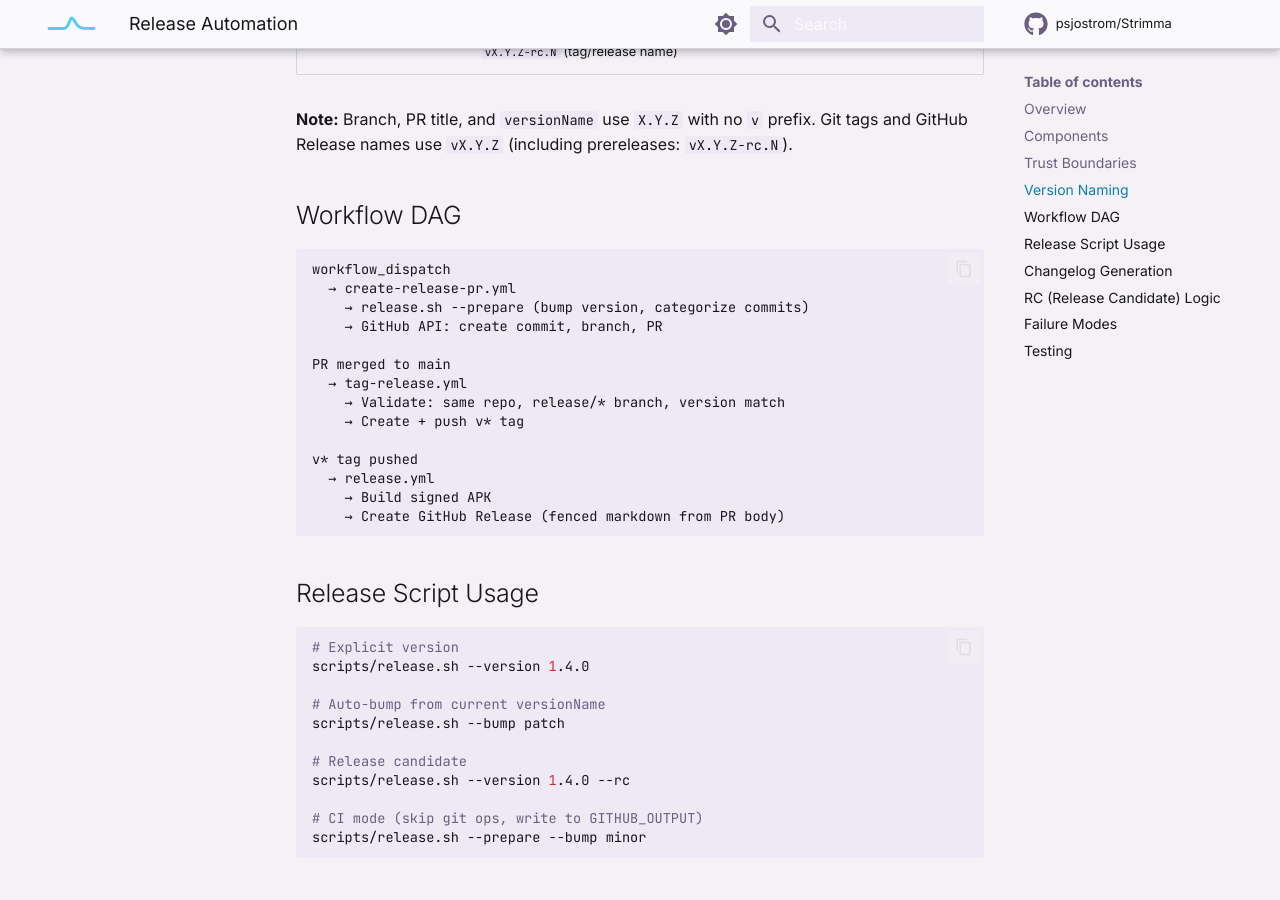
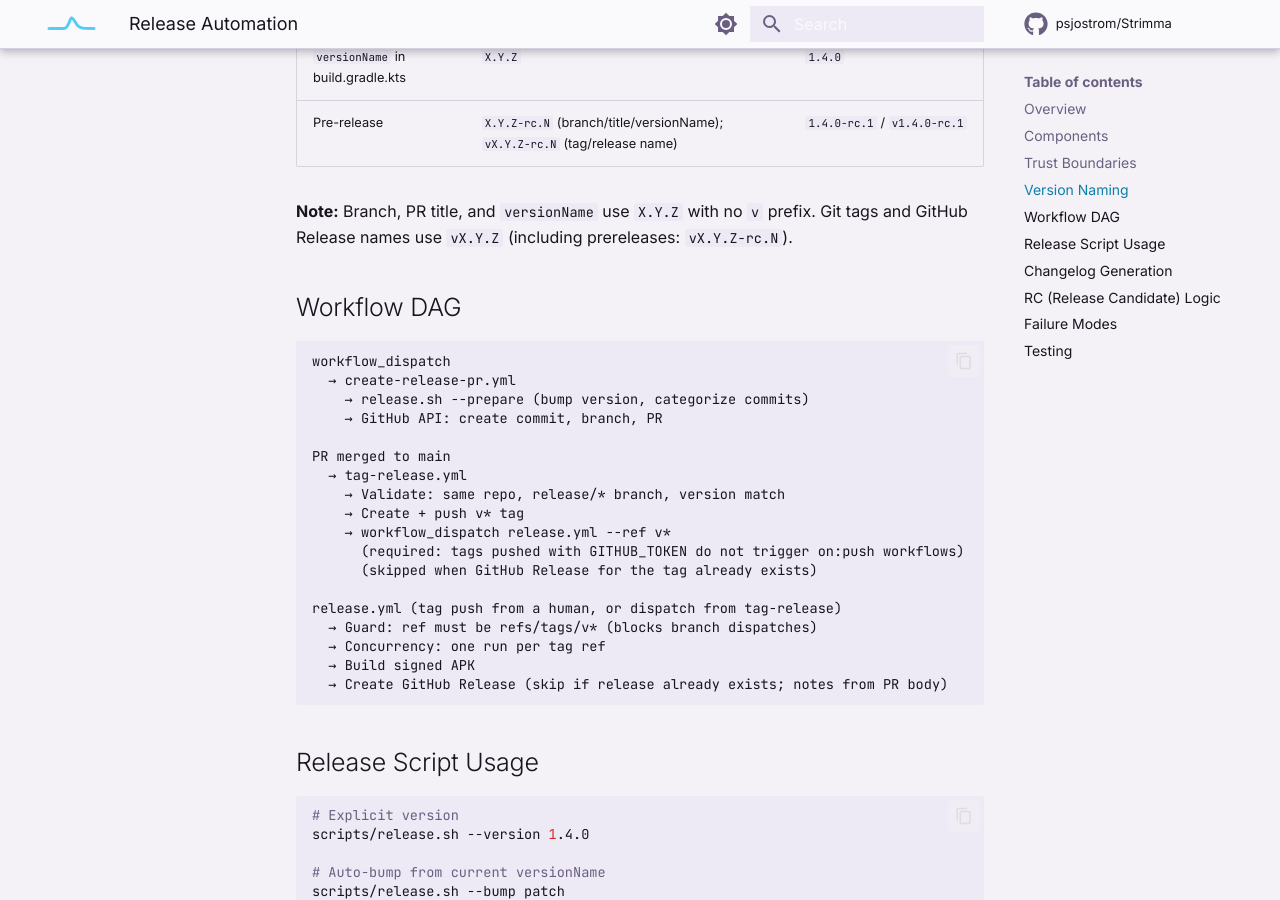
Before and after one commit to psjostrom/strimma, an MkDocs documentation site: the page built from docs/internal/release-automation.md, in a window 1280 px wide and 900 px high, scrolled down 1640 px. Built offline with MkDocs 1.6.1 and Material for MkDocs 9.7.7, drawn with Linux system fonts in a browser that asks for light colours; comment, search, counter and statistics services are not loaded; some of the changed text lies outside the part shown.

````diff
--- a/docs/internal/release-automation.md
+++ b/docs/internal/release-automation.md
@@ -7,11 +7,11 @@
 
 ## Overview
 
-Strimma uses a two-stage release pipeline:
+Strimma uses a three-stage release pipeline:
 
 1. **create-release-pr** — bumps `versionName`, categorizes commits, creates a PR
-2. **tag-release** — on PR merge, extracts version from title, creates a `v*` tag
-3. **release.yml** (existing) — on `v*` tag push, builds signed APK + GitHub Release
+2. **tag-release** — on PR merge, extracts version from title, creates a `v*` tag, then dispatches Release APK
+3. **release.yml** — builds signed APK + GitHub Release (tag push from a human, or `workflow_dispatch` from tag-release)
 
 ## Components
 
@@ -19,8 +19,8 @@ Strimma uses a two-stage release pipeline:
 |------|------|
 | `scripts/release.sh` | Bumps `versionName`, categorizes commits by conventional prefix, generates PR body. Works locally and in CI (`--prepare` mode). |
 | `.github/workflows/create-release-pr.yml` | `workflow_dispatch` — runs `release.sh --prepare`, creates verified commit + PR via GitHub API. Idempotent on re-run. |
-| `.github/workflows/tag-release.yml` | Triggers on PR merge to `main` — validates trust boundaries, extracts version, creates `v*` tag. |
-| `.github/workflows/release.yml` | (Existing) Triggers on `v*` tag — builds APK, creates GitHub Release with fenced markdown notes. |
+| `.github/workflows/tag-release.yml` | Triggers on PR merge to `main` — validates trust boundaries, extracts version, creates `v*` tag, dispatches Release APK (skips if the GitHub Release already exists). |
+| `.github/workflows/release.yml` | Triggers on `v*` tag push or `workflow_dispatch` against a `v*` tag — builds APK, creates GitHub Release with fenced markdown notes. Tag-scoped concurrency; skips create if the release already exists. |
 
 ## Trust Boundaries
 
@@ -57,11 +57,15 @@ PR merged to main
   → tag-release.yml
     → Validate: same repo, release/* branch, version match
     → Create + push v* tag
+    → workflow_dispatch release.yml --ref v*
+      (required: tags pushed with GITHUB_TOKEN do not trigger on:push workflows)
+      (skipped when GitHub Release for the tag already exists)
 
-v* tag pushed
-  → release.yml
-    → Build signed APK
-    → Create GitHub Release (fenced markdown from PR body)
+release.yml (tag push from a human, or dispatch from tag-release)
+  → Guard: ref must be refs/tags/v* (blocks branch dispatches)
+  → Concurrency: one run per tag ref
+  → Build signed APK
+  → Create GitHub Release (skip if release already exists; notes from PR body)
 ```
 
 ## Release Script Usage
@@ -112,6 +116,8 @@ Commits are categorized by conventional commit prefix (no AI):
 | PR created but never auto-tagged | Branch name has `v` prefix (`release/v1.4.0`) | Use `release/1.4.0` (no `v`) |
 | Tag workflow skips | PR title doesn't start with `chore(release):` | Ensure title matches format |
 | Version validation fails | Title contains `v` prefix in version | Use `X.Y.Z` not `vX.Y.Z` in title |
+| Tag exists but no GitHub Release | Tag was pushed with `GITHUB_TOKEN` and Release APK was not dispatched | Manually dispatch `release.yml` with ref `vX.Y.Z` (Actions → Release APK → Run workflow → use the tag). Re-pushing the same tag may not fire a new tag event. Re-run `tag-release.yml` only after confirming its existing-tag path still calls `gh workflow run release.yml` |
+| Release body is auto-generated PR list | Fenced ` ```markdown ` notes failed to extract (often CRLF in PR body) | `release.yml` strips `\r` before fence matching; edit the release notes manually if already published |
 
 ## Testing
 
````
Also changed, not shown: 2 other files.
